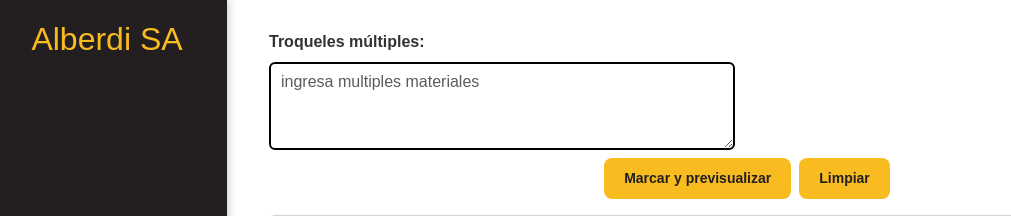
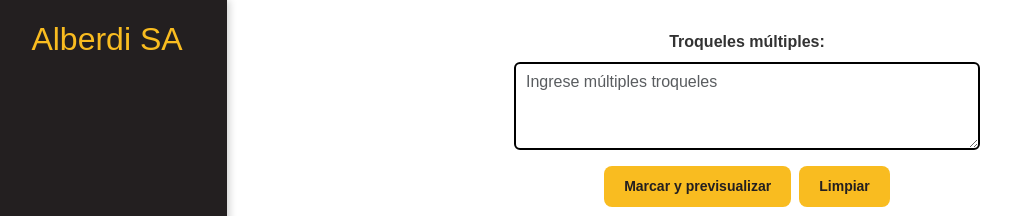
Before and after one commit to marcosaarias/megaSip, a Flask app: template templates/farmacia/cenefas_farmacia.html in a window 1280 px wide. Shown: the top 216 px of the page, without its empty margins (13-1024 px from the left). Run offline with Flask 3, Linux system fonts and the light colour scheme; the template is opened without the code that fills it, so the values that code supplies are empty; some libraries are stand-ins or nearby versions.

Commit message:
agrega centrado a componentes de vistas

```diff
--- a/templates/farmacia/cenefas_farmacia.html
+++ b/templates/farmacia/cenefas_farmacia.html
@@ -4,22 +4,22 @@
 {% block content %}
 <div class="container-fluid">
 
-    <div class="row mb-3">
-            <div class="col-md-6">
+  <div class="row mb-3 justify-content-center">
+
+        <div class="col-md-6 text-center">
             <label for="materialesMultiples" class="form-label fw-bold">
                 Troqueles múltiples:
             </label>
 
             <textarea
                 id="materialesMultiples"
-                    class="form-control textarea-multiple"
+                class="form-control textarea-multiple mx-auto"
                 rows="3"
-                    placeholder="ingresa multiples materiales"
+                placeholder="Ingrese múltiples troqueles"
             ></textarea>
         </div>
 
-            <div class="col-12 mt-2 d-flex justify-content-center gap-2">
-
+        <div class="col-12 mt-3 d-flex justify-content-center gap-2">
             <button type="button" class="btn btn-warning btn-sm" onclick="marcarMultiples()">
                 Marcar y previsualizar
             </button>
@@ -28,6 +28,7 @@
                 Limpiar
             </button>
         </div>
+
     </div>
 
             <div class="card shadow-sm">
```
Lines whose indentation alone changed are shown as unchanged.
